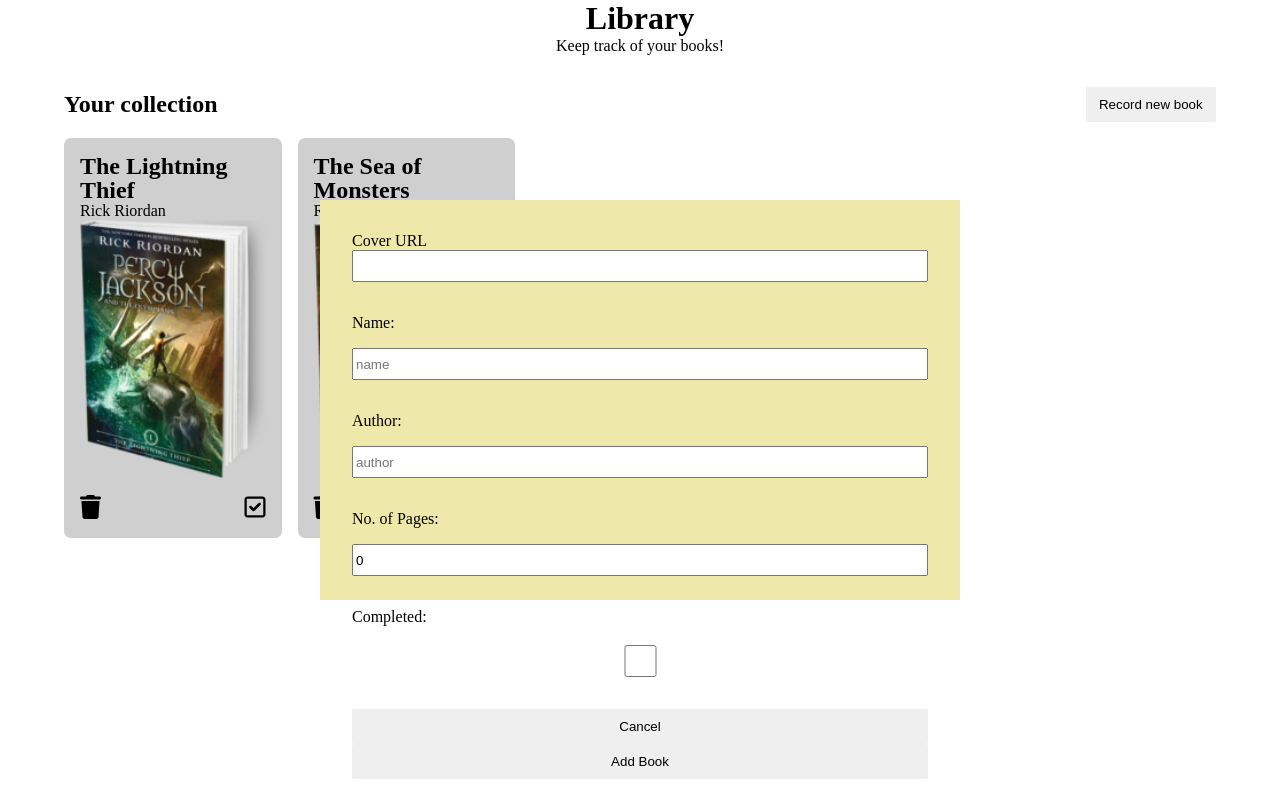
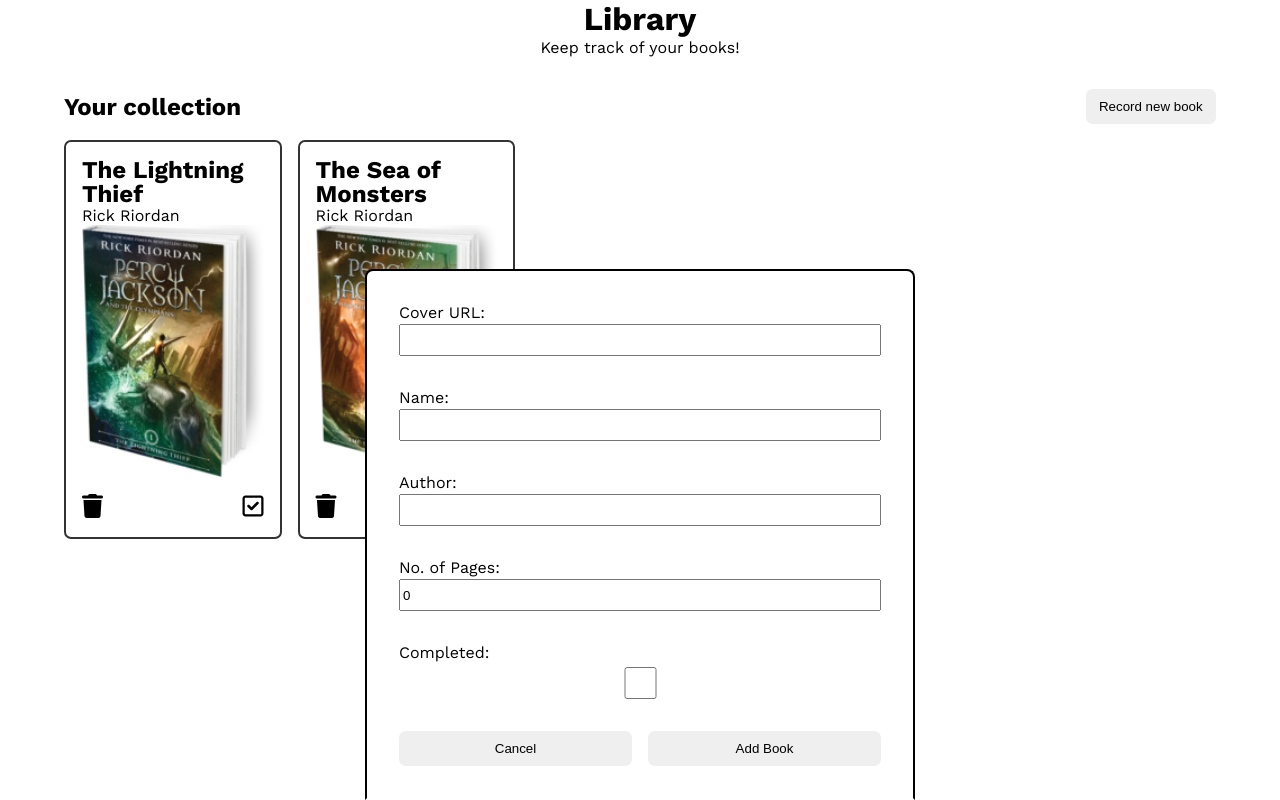
Before and after one commit to Bluechai03/library, a plain HTML site: page index.html in a window 1280 px wide. Both pictures are taken after a click on the button "Record new book". Drawn offline with nearby package versions, Linux system fonts and the light colour scheme.

Commit message:
Book and form design

```diff
--- a/index.html
+++ b/index.html
@@ -5,6 +5,12 @@
     <meta http-equiv="X-UA-Compatible" content="IE=edge" />
     <meta name="viewport" content="width=device-width, initial-scale=1.0" />
     <title>Library</title>
+    <link rel="preconnect" href="https://fonts.googleapis.com" />
+    <link rel="preconnect" href="https://fonts.gstatic.com" crossorigin />
+    <link
+      href="https://fonts.googleapis.com/css2?family=Work+Sans:wght@300;400;500;600;700&display=swap"
+      rel="stylesheet"
+    />
     <link
       rel="stylesheet"
       href="https://cdnjs.cloudflare.com/ajax/libs/font-awesome/6.0.0-beta2/css/all.min.css"
@@ -26,26 +32,14 @@
       </div>
       <div class="grid"></div>
       <form class="card book-form book-form--hidden" id="formBook">
-        <label for="formCoverURL">Cover URL</label>
+        <label for="formCoverURL" class="book-form__label">Cover URL: </label>
         <input type="text" class="book-form__input" id="formCoverURL" />
         <label for="book-name" class="book-form__label" id="formNameLabel">Name: </label>
-        <input
-          type="text"
-          placeholder="name"
-          name="book-name"
-          class="book-form__input"
-          id="formName"
-        />
+        <input type="text" name="book-name" class="book-form__input" id="formName" />
         <label for="book-author" class="book-form__label" id="formAuthorLabel"
           >Author:
         </label>
-        <input
-          type="text"
-          placeholder="author"
-          name="book-author"
-          class="book-form__input"
-          id="formAuthor"
-        />
+        <input type="text" name="book-author" class="book-form__input" id="formAuthor" />
         <label for="book-pages" class="book-form__label" id="formNumOfPagesLabel"
           >No. of Pages:
         </label>
@@ -63,10 +57,12 @@
           class="book-form__input"
           id="formHasRead"
         />
-        <button class="btn" id="btnFormCancel">Cancel</button>
-        <button type="submit" form="formBook" class="btn" id="btnFormSubmit">
-          Add Book
-        </button>
+        <div class="book-form__buttons">
+          <button class="btn" id="btnFormCancel">Cancel</button>
+          <button type="submit" form="formBook" class="btn" id="btnFormSubmit">
+            Add Book
+          </button>
+        </div>
       </form>
     </main>
     <script src="script.js"></script>
--- a/script.js
+++ b/script.js
@@ -125,11 +125,11 @@ function displayBook(book) {
   bookCover.setAttribute('class', 'book__cover');
   bookCover.src = book.cover;
 
-  const bookRemove = document.createElement('button');
-  bookRemove.setAttribute('class', 'btn book__remove');
-  bookRemove.innerHTML = '<i class="fas fa-trash"></i>';
+  const btnBookRemove = document.createElement('button');
+  btnBookRemove.setAttribute('class', 'btn book__remove');
+  btnBookRemove.innerHTML = '<i class="fas fa-trash"></i>';
 
-  bookRemove.addEventListener('click', () => {
+  btnBookRemove.addEventListener('click', () => {
     book.delete(book);
   });
 
@@ -149,6 +149,13 @@ function displayBook(book) {
     book.updateReadStatusButton(book, btnBookHasBeenRead);
   });
 
+  const buttonList = [btnBookRemove, btnBookHasBeenRead];
+  buttonList.forEach((button) => {
+    // button.addEventListener(event, (e) => toggleLabelOnHover(e));
+    button.addEventListener('mouseenter', (e) => e.target.classList.add('hover'));
+    button.addEventListener('mouseleave', (e) => e.target.classList.remove('hover'));
+  });
+
   // gridBook.appendChild(bookId);
   gridBook.appendChild(bookName);
   gridBook.appendChild(bookAuthor);
@@ -157,7 +164,7 @@ function displayBook(book) {
   const bookButtons = document.createElement('div');
   bookButtons.setAttribute('class', 'book__buttons');
 
-  bookButtons.appendChild(bookRemove);
+  bookButtons.appendChild(btnBookRemove);
   bookButtons.appendChild(btnBookHasBeenRead);
   gridBook.appendChild(bookButtons);
 
--- a/scss/styles.scss
+++ b/scss/styles.scss
@@ -12,6 +12,7 @@ body {
   min-height: 100vh;
   width: 90%;
   max-width: 1280px;
+  font-family: 'Work Sans', sans-serif;
 }
 
 img {
@@ -33,10 +34,10 @@ header {
 .btn {
   padding: 0.75em 1em;
   border: none;
-  border-radius: 0.125em;
+  border-radius: 0.5em;
   transition: all 0.2s ease-out;
   &:hover {
-    filter: brightness(120%);
+    filter: brightness(105%);
   }
 }
 
@@ -60,7 +61,8 @@ header {
   flex-direction: column;
   justify-content: space-between;
   position: relative;
-  background-color: rgb(207, 207, 207);
+  // background-color: rgb(207, 207, 207);
+  border: 2px solid #333;
   padding: 1rem;
   margin: 0 auto;
   max-width: 250px;
@@ -71,32 +73,57 @@ header {
     line-height: 1;
   }
 
-  &__author {
-  }
-
   &__buttons {
     display: flex;
     justify-content: space-between;
     margin-top: 1rem;
     button {
       font-size: 1.5rem;
+      position: relative;
       background: none;
       padding: 0;
+      &.hover::before {
+        display: block;
+        position: absolute;
+        font-size: 12px;
+        top: -15px;
+        white-space: nowrap;
+      }
       &:hover {
         color: #333;
         transform: scale(1.1);
       }
     }
   }
+
+  &__remove.hover {
+    &::before {
+      content: 'Delete book';
+    }
+  }
+
+  &__has-been-read.hover {
+    &::before {
+      content: 'Completed?';
+      right: 0;
+    }
+  }
 }
 
 .book-form {
   position: absolute;
-  inset: 25%;
+  inset: auto 0 0;
   display: flex;
   flex-direction: column;
-  min-width: 30rem;
-  background: palegoldenrod;
+  max-width: 550px;
+  @media screen and (min-width: 550px) {
+    margin: auto;
+  }
+  background: rgba(255, 255, 255, 1);
+  border: 2px solid black;
+  border-color: black black #fff;
+  border-radius: 0.5rem 0.5rem 0 0;
+  margin: auto 1rem;
   padding: 2em;
   &--hidden {
     display: none;
@@ -106,7 +133,7 @@ header {
     display: flex;
     align-items: center;
     justify-content: space-between;
-    margin-bottom: 1rem;
+    margin-bottom: 0.125rem;
     &::after {
       content: attr(data-error);
       text-align: end;
@@ -118,4 +145,12 @@ header {
     min-height: 2rem;
     margin-bottom: 2rem;
   }
+
+  &__buttons {
+    display: flex;
+    gap: 1rem;
+    button {
+      flex: 1;
+    }
+  }
 }
```
Also changed, not shown: css/styles.css, 1 other file.
